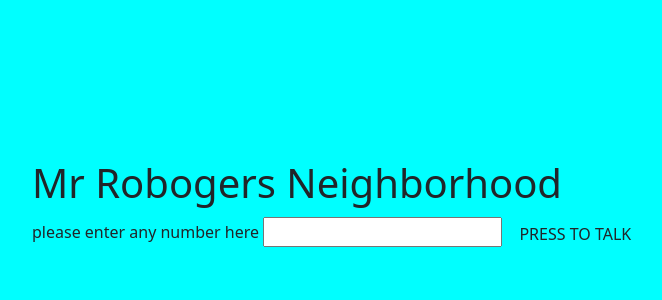
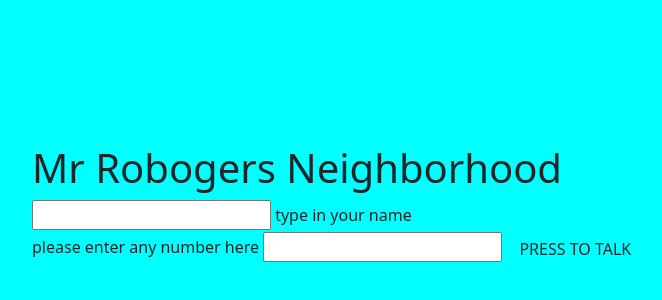
Before and after one commit to BrianSturgis/JanWeek3Project, a plain HTML site: page home.html in a window 1280 px wide. Shown: the part 194-494 px from the top of the page, without its empty margins (50-712 px from the left). Drawn offline with Linux system fonts and the light colour scheme.

```diff
--- a/home.html
+++ b/home.html
@@ -11,12 +11,17 @@
   <div class="container">
     <h1 id="header">Mr Robogers Neighborhood</h1>
     <form id="inputNumber">
+      <div class="nameForm">
+        <input id="nameOfPerson" type="text" name="name" autocomplete="off" required/>
+        <span class="content-name">type in your name</span>
+      </div>
       <div class="form-group">
         <label for="number">please enter any number here</label>
         <input id="numbers" type="text">
         <button id="press" type="submit" class="btn">PRESS TO TALK</button>
         <button id="reverse" type="submit" class="btn">REVERSE RESPONSE</button>
       </div>
+
     </form>
     <div class="output" id="error">
       <p id="errormessage">We are very sorry but Mr. Roboger is currently experiencing tech issues.  If you can not decipher his message please try again later.. Thank you.
```
Also changed, not shown: 1 other file.
